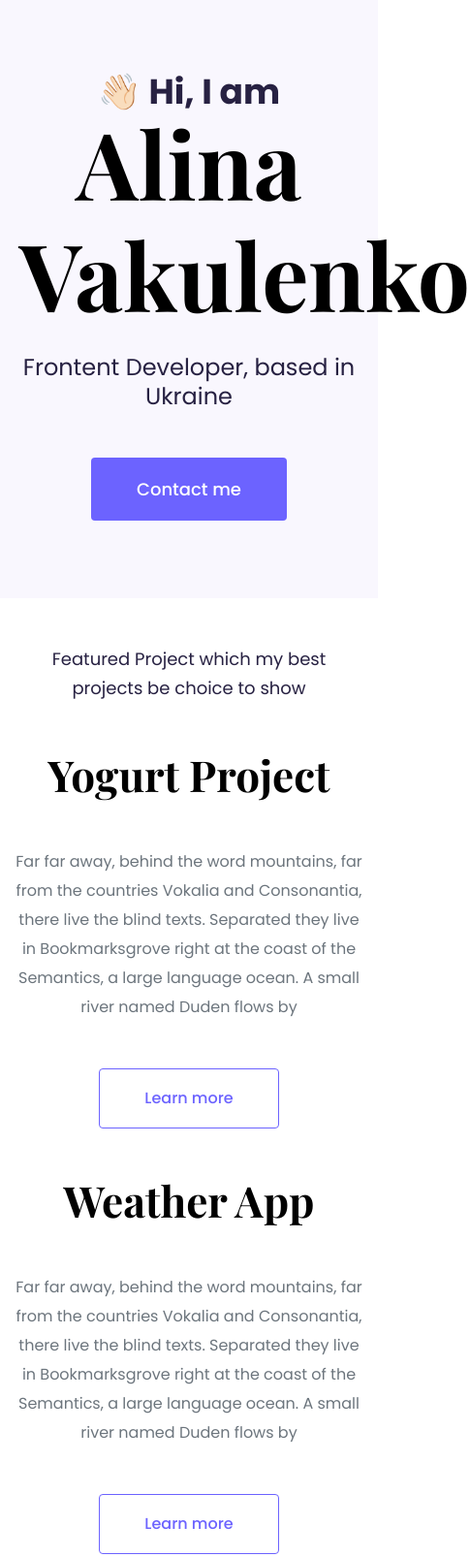
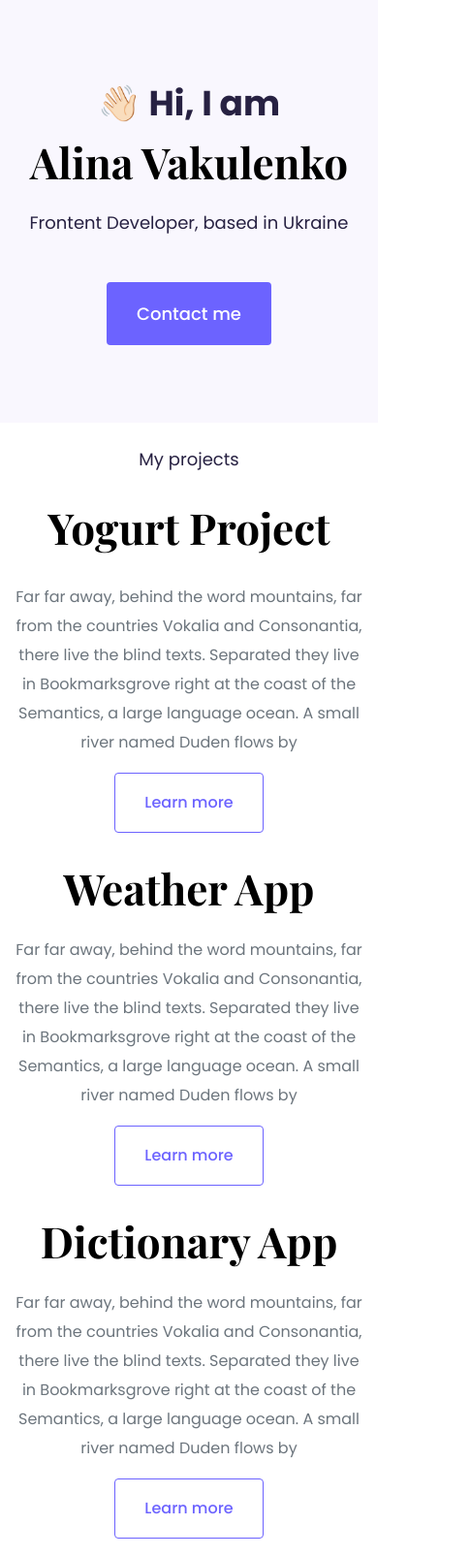
Before and after one commit to alina-vakulenko/SheCodes-portfolio-project, a plain HTML site: page index.html in a window 390 px wide. Shown: the top 1606 px of the page at 97% size, 485 px wide, since content can reach past the window. Drawn offline with nearby package versions, Linux system fonts and the light colour scheme.

Commit message:
made css more general-purpose and responsive

```diff
--- a/index.html
+++ b/index.html
@@ -29,17 +29,19 @@
     <title>Alina Vakulenko - Frontend developer</title>
   </head>
   <body>
-    <div class="hero">
-      <p class="greeting">👋🏻 Hi, I am</p>
+    <div class="content-container hero">
+      <h2>👋🏻 Hi, I am</h2>
       <h1>Alina Vakulenko</h1>
-      <p class="introduction mt-4 mb-5">Frontent Developer, based in Ukraine</p>
+      <div class="header-weight-normal font-24 mb-5 mt-3 mt-md-4">
+        Frontent Developer, based in Ukraine
+      </div>
       <a href="#" class="btn btn-main">Contact me</a>
     </div>
-    <p class="text-center m-5 title-of-projects">
-      Featured Project which my best projects be choice to show
-    </p>
+    <div class="header-weight-normal font-18 text-center m-4 m-md-5">
+      My projects
+    </div>
     <div class="container">
-      <div class="row mb-5">
+      <div class="row mb-4 mb-md-5">
         <div class="col d-none d-lg-block">
           <img
             src="/images/yogurt.png"
@@ -49,8 +51,8 @@
         </div>
         <div class="col">
           <div class="project-description">
-            <h2 class="mb-5">Yogurt Project</h2>
-            <p class="mb-5 text-muted">
+            <h2 class="mb-4 mb-md-5">Yogurt Project</h2>
+            <p class="mb-3 mb-md-5 text-muted">
               Far far away, behind the word mountains, far from the countries
               Vokalia and Consonantia, there live the blind texts. Separated
               they live in Bookmarksgrove right at the coast of the Semantics, a
@@ -60,11 +62,11 @@
           </div>
         </div>
       </div>
-      <div class="row mb-5">
+      <div class="row mb-4 mb-md-5">
         <div class="col">
           <div class="project-description">
-            <h2 class="mb-5">Weather App</h2>
-            <p class="mb-5 text-muted">
+            <h2 class="mb-3 mb-md-5">Weather App</h2>
+            <p class="mb-3 mb-md-5 text-muted">
               Far far away, behind the word mountains, far from the countries
               Vokalia and Consonantia, there live the blind texts. Separated
               they live in Bookmarksgrove right at the coast of the Semantics, a
@@ -81,7 +83,7 @@
           />
         </div>
       </div>
-      <div class="row mb-5">
+      <div class="row mb-4 mb-md-5">
         <div class="col d-none d-lg-block">
           <img
             src="/images/dictionary.png"
@@ -91,8 +93,8 @@
         </div>
         <div class="col">
           <div class="project-description">
-            <h2 class="mb-5">Dictionary App</h2>
-            <p class="mb-5 text-muted">
+            <h2 class="mb-3 mb-md-5">Dictionary App</h2>
+            <p class="mb-3 mb-md-5 text-muted">
               Far far away, behind the word mountains, far from the countries
               Vokalia and Consonantia, there live the blind texts. Separated
               they live in Bookmarksgrove right at the coast of the Semantics, a
--- a/styles/portfolio.css
+++ b/styles/portfolio.css
@@ -3,122 +3,115 @@
   --secondary-color: #f9f7fe;
   --default-font-family: "Poppins", sans-serif;
   --header-font-family: "Playfair Display", serif;
-  --paragraph-text-color: #272142;
+  --default-text-color: #272142;
 }
 
 body {
   font-family: var(--default-font-family);
+  color: var(--default-text-color);
+}
+h1,
+h2 {
+  font-family: var(--header-font-family);
+  font-size: 64px;
+  font-weight: bold;
   line-height: 1.5;
+  margin: 0;
+  color: black;
 }
 
-h1,
-h2,
-h3,
-h4,
-h5,
-h6 {
-  font-family: var(--header-font-family);
-  font-weight: bold;
-  color: black;
+p {
+  font-size: 16px;
+  font-weight: normal;
+  line-height: 30px;
+  margin: 0;
+}
+.content-container {
+  padding: 160px 20px;
+}
+.content {
+  margin: 20px 40px;
+}
+.hero {
+  background: var(--secondary-color);
+  text-align: center;
 }
 .hero h1 {
   font-size: 96px;
 }
-.content-container h1 {
-  font-size: 64px;
+.hero h2 {
+  font-family: var(--default-font-family);
+  font-size: 36px;
+  color: var(--default-text-color);
 }
-h2 {
-  font-size: 64px;
-}
-p {
-  font-size: 16px;
+.header-weight-normal {
   font-weight: normal;
-  color: var(--paragraph-text-color);
-  line-height: 30px;
-}
-.title-of-projects {
-  font-size: 18px;
-}
-.hero {
-  text-align: center;
-  background: var(--secondary-color);
-  padding: 160px 20px;
+  line-height: 1.5;
+  margin: 0;
 }
 
-.greeting {
-  font-size: 36px;
-  font-weight: bold;
-  margin: 0;
+.font-18 {
+  font-size: 18px;
+  line-height: 1.5;
 }
-.content-container .introduction {
-  font-size: 18px;
-  font-weight: bold;
-}
-.introduction {
+.font-24 {
   font-size: 24px;
 }
+.font-36 {
+  font-size: 36px;
+}
+.font-48 {
+  font-size: 48px;
+}
+
 .btn-main {
-  padding: 18px 46px;
-  border-radius: 4px;
   background: var(--primary-color);
-  color: white;
   font-size: 18px;
   font-weight: 500;
+  padding: 18px 30px;
+  border-radius: 4px;
+  color: white;
 }
 
 .btn-main:hover {
-  padding: 18px 46px;
-  border-radius: 4px;
-  background: var(--primary-color);
-  color: var(--paragraph-text-color);
-  font-size: 18px;
-  font-weight: 500;
+  color: var(--default-text-color);
 }
 .btn-secondary {
+  background: white;
+  color: var(--primary-color);
+  font-weight: 500;
+  padding: 18px 30px;
   border: 1px solid var(--primary-color);
   border-radius: 4px;
-  padding: 18px 46px;
-  background: white;
-  color: var(--primary-color);
   font-size: 16px;
-  font-weight: 500;
 }
 
 .btn-secondary:hover {
-  border: 1px solid var(--primary-color);
-  border-radius: 4px;
-  padding: 18px 46px;
   background: var(--primary-color);
-  color: var(--paragraph-text-color);
-  font-size: 16px;
-  font-weight: 500;
+  color: var(--default-text-color);
 }
 
 .project-description {
   padding: 80px 40px;
 }
-.content-container {
-  padding: 160px 20px;
-  text-align: center;
-}
-.content {
-  margin: 30px;
-}
+
 @media (max-width: 900px) {
-  h1 {
-    font-size: 44px;
-  }
-
+  h1,
+  .hero h1,
   h2 {
     font-size: 44px;
   }
 
-  .hero {
+  .content-container {
     padding: 80px 20px;
+    text-align: center;
   }
 
   .project-description {
     padding: 0;
     text-align: center;
   }
+  .header-weight-normal {
+    font-size: 18px;
+  }
 }
```
Also changed, not shown: about.html (+8 -4 lines), work.html (+34 -18 lines).
